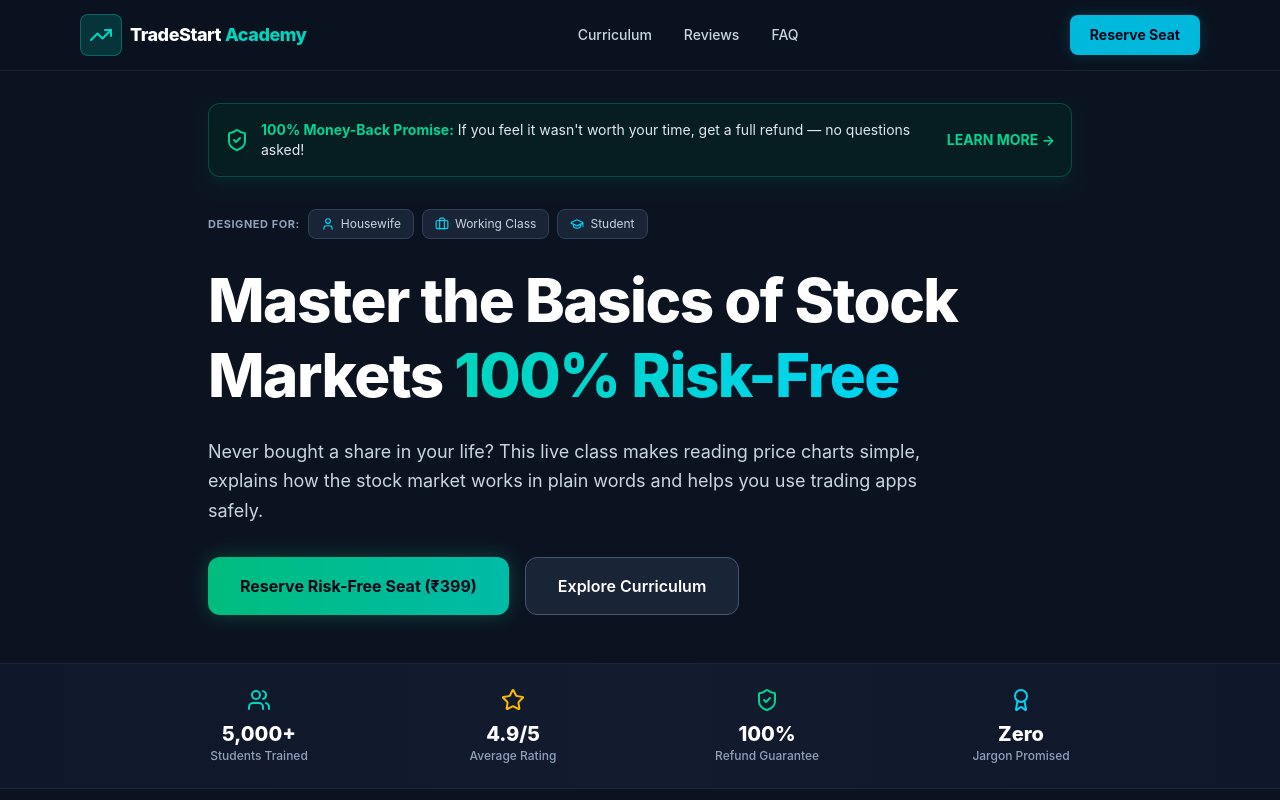
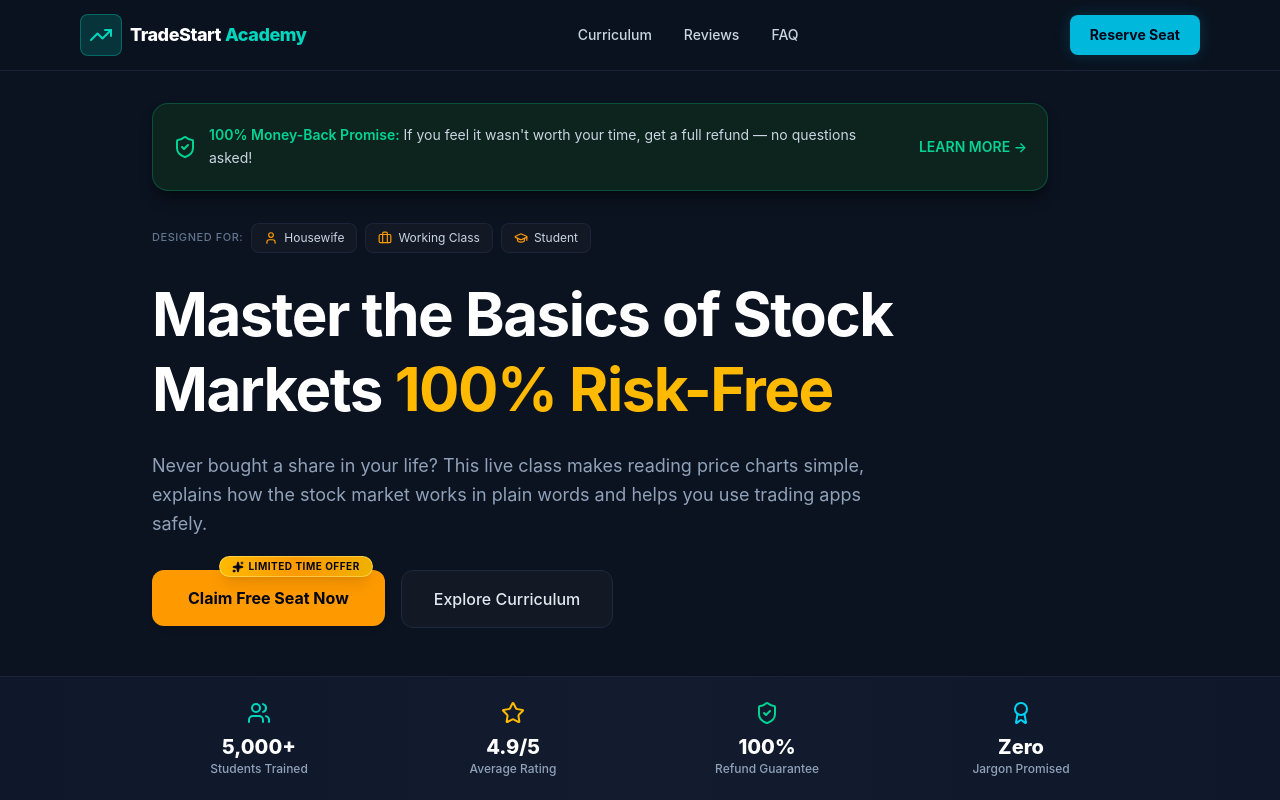
Before and after one commit to Kashifak47/finknowledge, a React (Vite) app: page / in a window 1280 px wide. Shown: the top 800 px of the page. Built offline with nearby package versions, Linux system fonts and the light colour scheme.

Commit message:
feat: enhance Hero component layout and styling and limited-time offer badge

```diff
--- a/src/components/Hero.jsx
+++ b/src/components/Hero.jsx
@@ -1,44 +1,52 @@
 import React from 'react';
 import { Link } from 'react-router-dom';
-import { ShieldCheck, User, Briefcase, GraduationCap } from 'lucide-react';
+import { ShieldCheck, User, Briefcase, GraduationCap, Sparkles } from 'lucide-react';
 
 export default function Hero({ onOpenModal }) {
   return (
-    <section className="pt-8 pb-12 px-4 max-w-4xl mx-auto text-center md:text-left">
+    <section className="pt-6 sm:pt-8 pb-10 sm:pb-12 px-4 sm:px-6 max-w-5xl mx-auto text-center md:text-left">
       {/* Mobile Responsive Banner */}
-      <div className="bg-emerald-950/40 border border-emerald-500/30 rounded-xl p-4 mb-8 flex flex-col sm:flex-row items-start sm:items-center justify-between gap-4 sm:gap-3 shadow-lg shadow-emerald-900/20">
-        <div className="flex items-start sm:items-center gap-3 text-left">
-          <ShieldCheck className="w-6 h-6 text-emerald-400 shrink-0 mt-0.5 sm:mt-0" />
-          <p className="text-sm text-slate-200">
-            <span className="font-bold text-emerald-400 block sm:inline">100% Money-Back Promise:</span> If you feel it wasn't worth your time, get a full refund — no questions asked!
+      {/* Trust Banner */}
+      <div className="bg-[#0D231E] border border-emerald-500/30 rounded-2xl p-4 sm:p-5 mb-6 sm:mb-8 flex flex-col sm:flex-row items-center sm:items-center justify-between gap-3.5 sm:gap-4 shadow-lg shadow-black/40 max-w-4xl mx-auto md:mx-0">
+        <div className="flex items-center gap-3 text-left">
+          <ShieldCheck className="w-5 h-5 sm:w-6 sm:h-6 text-emerald-400 shrink-0" />
+          <p className="text-xs sm:text-sm text-slate-300 leading-relaxed">
+            <span className="font-semibold text-emerald-400 block sm:inline">100% Money-Back Promise:</span> If you feel it wasn't worth your time, get a full refund — no questions asked!
           </p>
         </div>
-        {/* Redirects to the new page */}
-        <Link to="/refund-policy" className="text-sm font-bold text-emerald-400 hover:text-emerald-300 hover:underline shrink-0 whitespace-nowrap self-start sm:self-auto ml-9 sm:ml-0">
+        <Link to="/refund-policy" className="text-xs sm:text-sm font-semibold text-emerald-400 hover:text-emerald-300 hover:underline shrink-0 whitespace-nowrap self-end sm:self-auto">
           LEARN MORE →
         </Link>
       </div>
 
-      <div className="flex flex-wrap items-center gap-2 mb-6 justify-center md:justify-start text-slate-300">
-        <span className="uppercase font-bold tracking-wider text-slate-400 text-[11px] w-full sm:w-auto mb-1 sm:mb-0">Designed For:</span>
-        <span className="bg-slate-800/80 px-2.5 sm:px-3 py-1.5 rounded-lg border border-slate-700 flex items-center gap-1.5 text-[11px] sm:text-xs"><User className="w-3.5 h-3.5 text-cyan-400" /> Housewife</span>
-        <span className="bg-slate-800/80 px-2.5 sm:px-3 py-1.5 rounded-lg border border-slate-700 flex items-center gap-1.5 text-[11px] sm:text-xs"><Briefcase className="w-3.5 h-3.5 text-cyan-400" /> Working Class</span>
-        <span className="bg-slate-800/80 px-2.5 sm:px-3 py-1.5 rounded-lg border border-slate-700 flex items-center gap-1.5 text-[11px] sm:text-xs"><GraduationCap className="w-3.5 h-3.5 text-cyan-400" /> Student</span>
+      <div className="flex flex-wrap items-center gap-2 mb-5 sm:mb-6 justify-center md:justify-start text-slate-400">
+        <span className="uppercase font-medium tracking-wider text-slate-500 text-[11px] w-full sm:w-auto mb-1 sm:mb-0 text-center md:text-left">Designed For:</span>
+        <div className="flex flex-wrap items-center justify-center md:justify-start gap-2 w-full sm:w-auto">
+          <span className="bg-[#121824] px-3 py-1.5 rounded-lg border border-slate-800/80 flex items-center gap-1.5 text-[11px] sm:text-xs text-slate-300"><User className="w-3.5 h-3.5 text-amber-500" /> Housewife</span>
+          <span className="bg-[#121824] px-3 py-1.5 rounded-lg border border-slate-800/80 flex items-center gap-1.5 text-[11px] sm:text-xs text-slate-300"><Briefcase className="w-3.5 h-3.5 text-amber-500" /> Working Class</span>
+          <span className="bg-[#121824] px-3 py-1.5 rounded-lg border border-slate-800/80 flex items-center gap-1.5 text-[11px] sm:text-xs text-slate-300"><GraduationCap className="w-3.5 h-3.5 text-amber-500" /> Student</span>
+        </div>
       </div>
 
-      <h1 className="text-4xl sm:text-5xl md:text-6xl font-extrabold tracking-tight text-white leading-tight mb-6">
-        Master the Basics of Stock Markets <span className="text-transparent bg-clip-text bg-gradient-to-r from-teal-400 to-cyan-400">100% Risk-Free</span>
+      <h1 className="text-3xl sm:text-5xl md:text-6xl font-bold tracking-tight text-white leading-[1.15] sm:leading-tight mb-5 sm:mb-6 max-w-4xl mx-auto md:mx-0">
+        Master the Basics of Stock Markets <span className="text-amber-400">100% Risk-Free</span>
       </h1>
 
-      <p className="text-slate-300 text-base sm:text-lg leading-relaxed mb-8 max-w-3xl">
+      <p className="text-slate-400 text-sm sm:text-lg leading-relaxed mb-7 sm:mb-8 max-w-3xl mx-auto md:mx-0">
         Never bought a share in your life? This live class makes reading price charts simple, explains how the stock market works in plain words and helps you use trading apps safely.
       </p>
 
-      <div className="flex flex-col sm:flex-row gap-4">
-        <button onClick={onOpenModal} className="bg-gradient-to-r from-emerald-500 to-teal-500 hover:from-emerald-400 hover:to-teal-400 text-slate-950 font-bold px-8 py-4 rounded-xl text-center shadow-[0_0_20px_rgba(16,185,129,0.3)] transition transform hover:-translate-y-1 flex items-center justify-center gap-2">
-          Reserve Risk-Free Seat (₹399)
-        </button>
-        <a href="#curriculum" className="bg-slate-800/80 hover:bg-slate-700 text-white font-semibold px-8 py-4 rounded-xl text-center border border-slate-600 transition flex items-center justify-center">
+      <div className="flex flex-col sm:flex-row gap-3.5 sm:gap-4 items-center md:items-start max-w-md sm:max-w-none mx-auto md:mx-0">
+        <div className="relative inline-block w-full sm:w-auto mt-3 sm:mt-0">
+          {/* Enhanced premium limited-time badge with a rich, refined gold-to-amber gradient */}
+          <div className="absolute -top-3.5 right-3 bg-gradient-to-r from-amber-400 via-amber-500 to-yellow-500 text-slate-950 font-bold text-[10px] tracking-wider uppercase px-3 py-0.5 rounded-full shadow-lg border border-yellow-200/50 flex items-center gap-1 z-10">
+            <Sparkles className="w-3 h-3 fill-slate-950 text-slate-950" /> Limited Time Offer
+          </div>
+          <button onClick={onOpenModal} className="w-full sm:w-auto bg-amber-500 hover:bg-amber-400 text-slate-950 font-bold px-8 sm:px-9 py-3.5 sm:py-4 rounded-xl text-center shadow-md transition-all duration-200 flex items-center justify-center gap-2 text-sm sm:text-base cursor-pointer">
+            Claim Free Seat Now
+          </button>
+        </div>
+        <a href="#curriculum" className="w-full sm:w-auto bg-[#121824] hover:bg-[#1a2332] text-slate-200 font-medium px-7 sm:px-8 py-3.5 sm:py-4 rounded-xl text-center border border-slate-800 transition-all duration-200 flex items-center justify-center text-sm sm:text-base">
           Explore Curriculum
         </a>
       </div>
```
